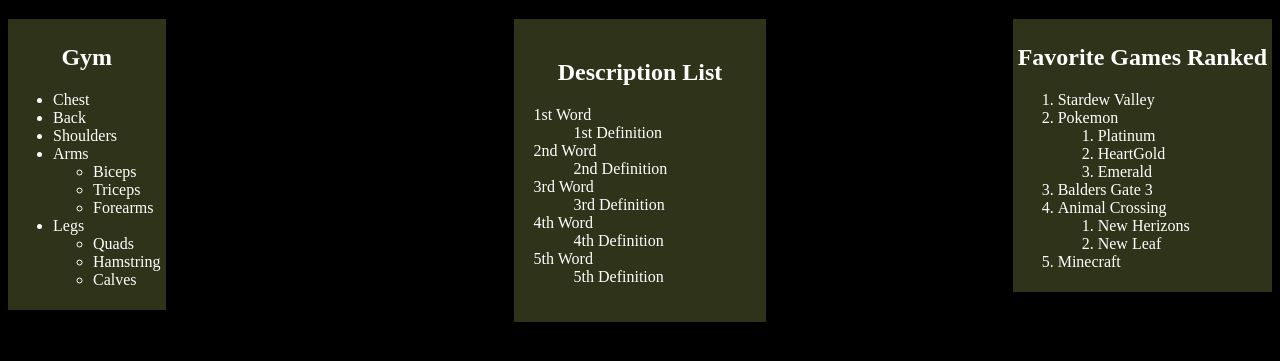
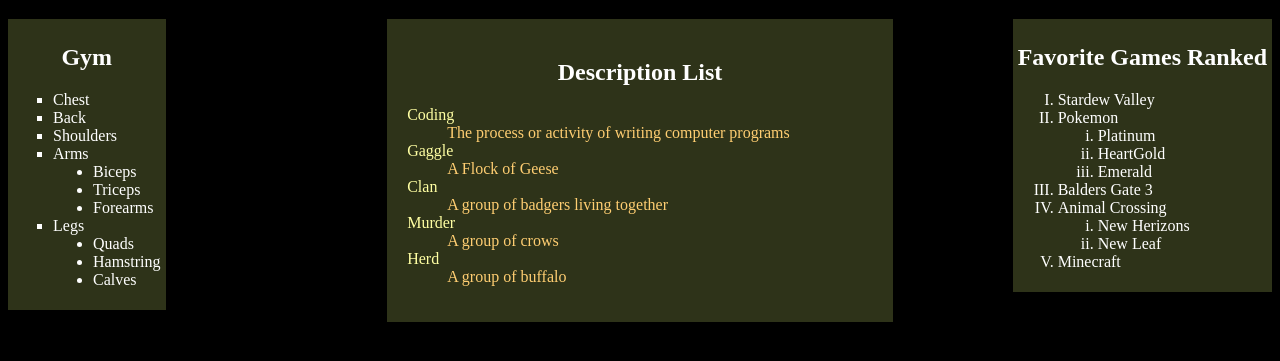
Before and after one commit to wstandley/add103, a plain HTML site: page lists/index.html in a window 1280 px wide. Shown: the part 61-422 px from the top of the page. Drawn offline with Linux system fonts and the light colour scheme.

Commit message:
Lesson: Lists

```diff
--- a/lists/css/styles.css
+++ b/lists/css/styles.css
@@ -12,12 +12,12 @@ body {
 }
 
 ul {
-  list-style-type: disc;
-  color: rgb(255, 255, 255);
+  list-style-type: square;
+  color: white;
 }
 
 ul ul {
-  list-style-type: circle;
+  list-style-type: initial;
 }
 
 #ordered {
@@ -31,10 +31,18 @@ ul ul {
   background-color: rgb(46, 51, 25);
   width: auto;
   padding: 20px;
-  margin-left: 40%;
-  margin-right: 40%;
+  margin-left: 30%;
+  margin-right: 30%;
 }
 
 h2 {
   text-align: center;
 }
+
+dt {
+  color: rgb(255, 255, 163);
+}
+
+dd {
+  color: rgb(255, 206, 114);
+}
--- a/lists/index.html
+++ b/lists/index.html
@@ -37,11 +37,11 @@
     <!-- Ordered List -->
     <div id="ordered">
       <h2>Favorite Games Ranked</h2>
-      <ol>
+      <ol type="I">
         <li>Stardew Valley</li>
         <li>
           Pokemon
-          <ol>
+          <ol type="i">
             <li>Platinum</li>
             <li>HeartGold</li>
             <li>Emerald</li>
@@ -50,7 +50,7 @@
         <li>Balders Gate 3</li>
         <li>
           Animal Crossing
-          <ol>
+          <ol type="i">
             <li>New Herizons</li>
             <li>New Leaf</li>
           </ol>
@@ -62,16 +62,16 @@
     <div id="description">
       <h2>Description List</h2>
       <dl>
-        <dt>1st Word</dt>
-        <dd>1st Definition</dd>
-        <dt>2nd Word</dt>
-        <dd>2nd Definition</dd>
-        <dt>3rd Word</dt>
-        <dd>3rd Definition</dd>
-        <dt>4th Word</dt>
-        <dd>4th Definition</dd>
-        <dt>5th Word</dt>
-        <dd>5th Definition</dd>
+        <dt>Coding</dt>
+        <dd>The process or activity of writing computer programs</dt>
+        <dt>Gaggle</dt>
+        <dd>A Flock of Geese</dd>
+        <dt>Clan</dt>
+        <dd>A group of badgers living together</dd>
+        <dt>Murder</dt>
+        <dd>A group of crows</dd>
+        <dt>Herd</dt>
+        <dd>A group of buffalo</dd>
       </dl>
     </div>
   </body>
```
